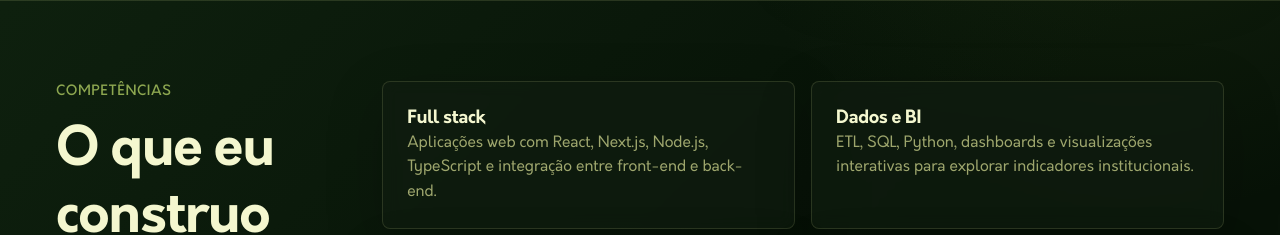
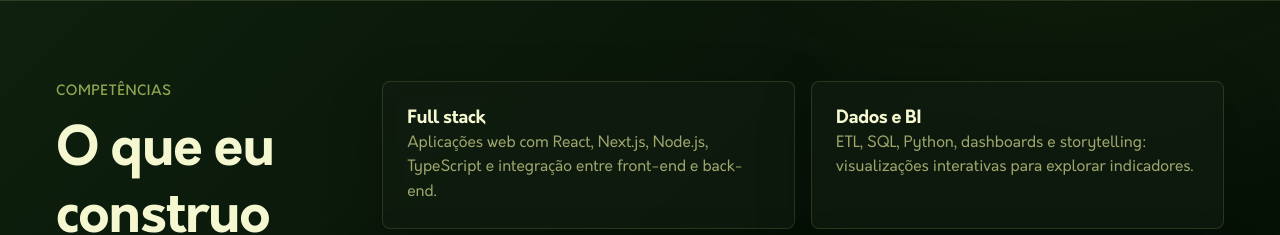
Before and after one commit to naraazi/portfolio, a Next.js app: page / in a window 1280 px wide. Shown: the part 800-1035 px from the top of the page. Built offline with nearby package versions, Linux system fonts and the light colour scheme.

Commit message:
feat: adiciona storytelling na descrição da seção de Dados e BI para destacar visualizações interativas

```diff
--- a/app/page.tsx
+++ b/app/page.tsx
@@ -7,7 +7,7 @@ const coreSkills = [
     {
         title: "Dados e BI",
         description:
-            "ETL, SQL, Python, dashboards e visualizações interativas para explorar indicadores institucionais.",
+            "ETL, SQL, Python, dashboards e storytelling: visualizações interativas para explorar indicadores.",
     },
     {
         title: "IA aplicada",
```
